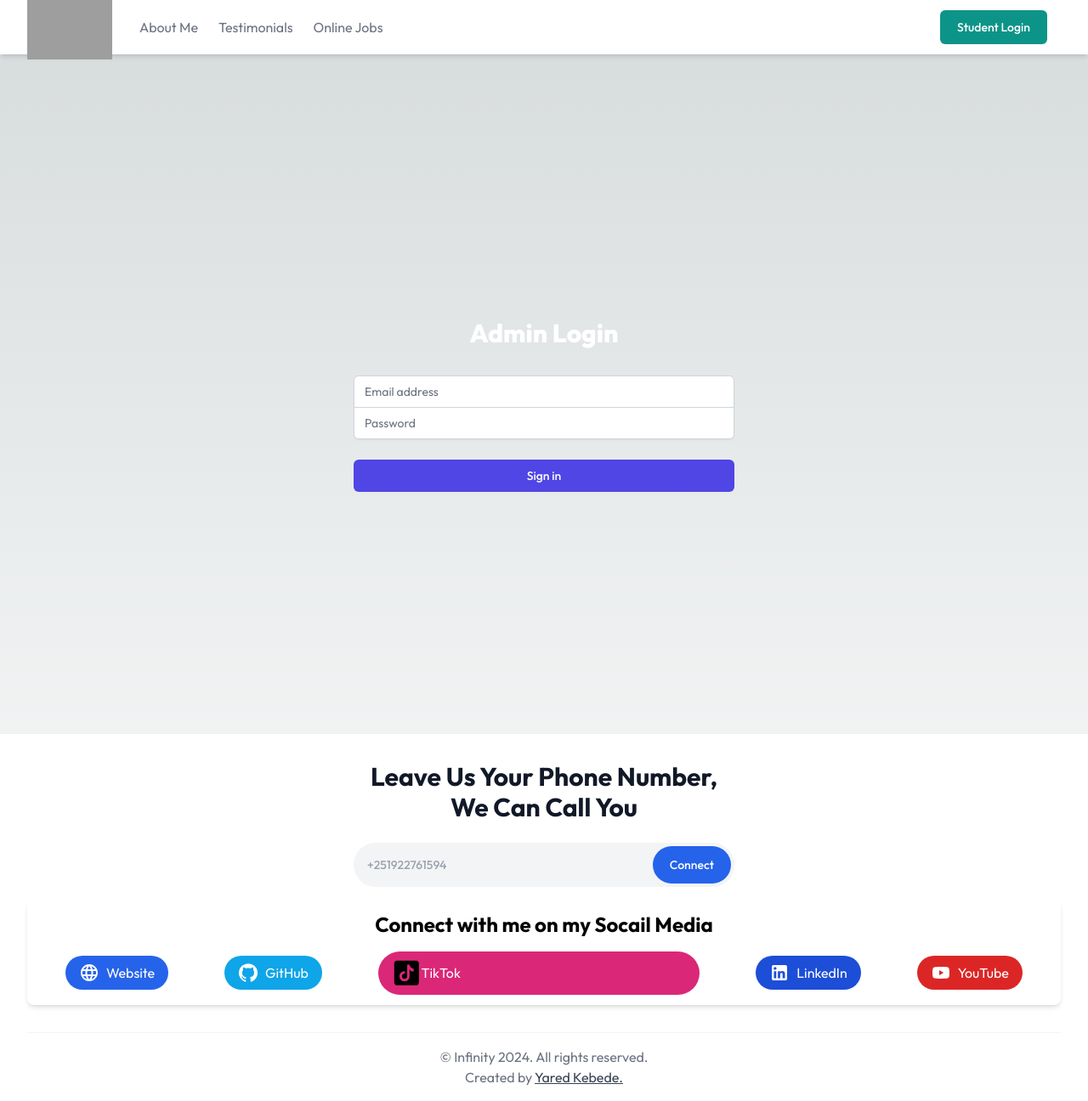
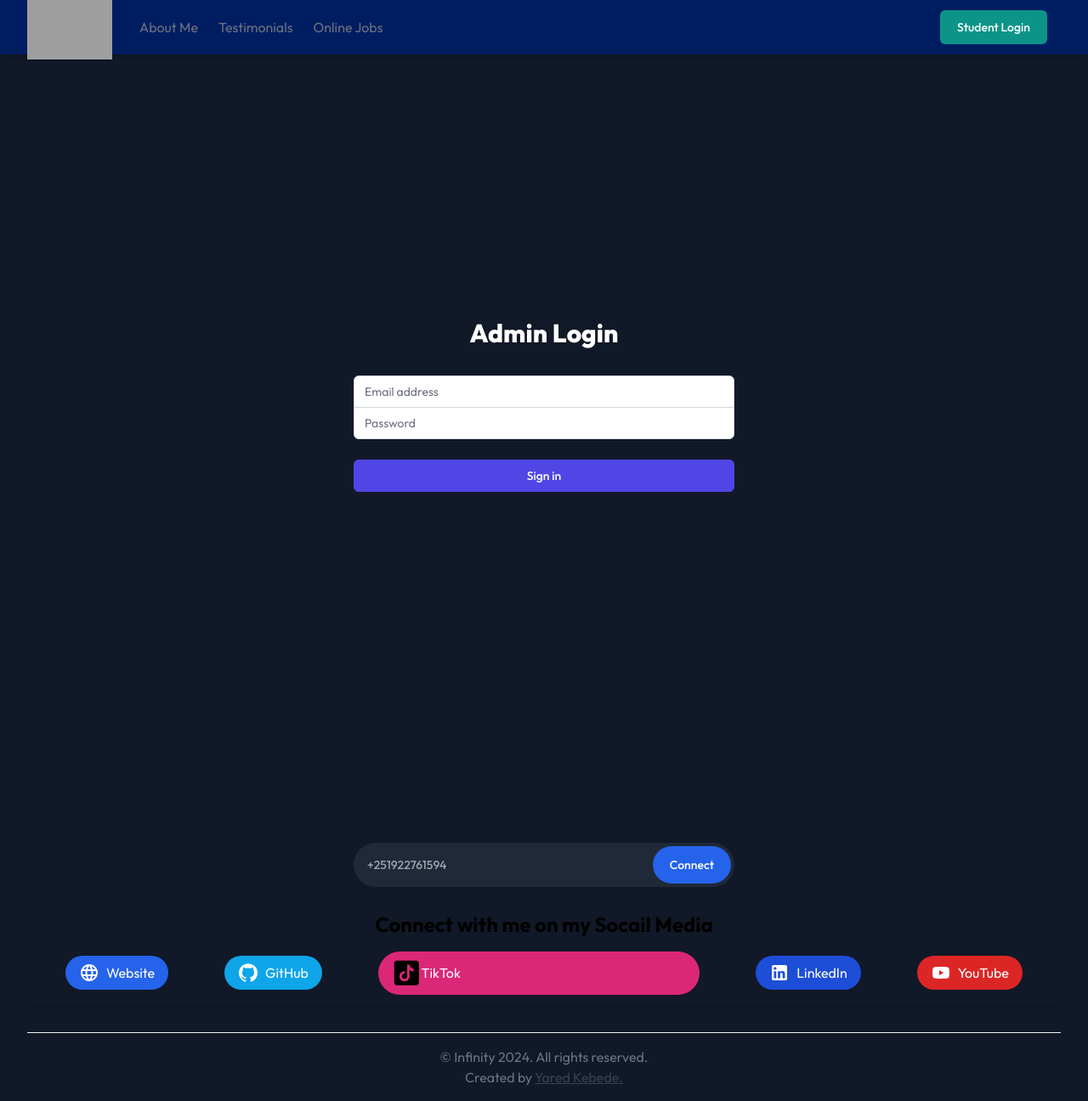
Before and after one commit to Yareda21/fu, a Next.js app: page /login in a window 1280 px wide. Shown: the whole page at 85% size. Built offline with nearby package versions, Linux system fonts and the light colour scheme; no server answers; grey boxes are pictures that could not be loaded.

Commit message:
git push

```diff
--- a/app/About/page.jsx
+++ b/app/About/page.jsx
@@ -207,11 +207,14 @@ export default function About() {
                         </div>
                     </motion.div>
 
-                    <motion.div className="mb-16 mt-10" variants={itemVariants}>
+                    <motion.div
+                        className="mb-16 h-[500px] mt-10"
+                        variants={itemVariants}
+                    >
                         <h2 className="text-2xl font-bold mb-4">
                             My Credentials
                         </h2>
-                        <div className="flex flex-col md:flex-row gap-4 justify-center">
+                        <div className="flex h-[500px] flex-col md:flex-row gap-4 justify-center">
                             <Carousel
                                 showArrows={true}
                                 showStatus={false}
@@ -219,7 +222,7 @@ export default function About() {
                                 infiniteLoop={true}
                                 autoPlay={true}
                                 interval={5000}
-                                className="rounded-lg lg:w-[45%] shadow-lg overflow-hidden"
+                                className="rounded-lg lg:w-[45%] shadow-lg flex  overflow-hidden"
                             >
                                 {certificateImages.map((image, index) => (
                                     <div key={index}>
--- a/app/components/Footer.jsx
+++ b/app/components/Footer.jsx
@@ -53,7 +53,7 @@ const Footer = () => {
     ];
     return (
         //
-        <footer className="bg-white dark:bg-gray-900 ">
+        <footer className=" bg-gray-900 ">
             <div className="mx-auto max-w-screen-xl px-4 pb-4 pt-8 sm:px-6 lg:px-8">
                 <div className="mx-auto max-w-md">
                     <strong className="block text-center text-lg font-bold text-gray-900 dark:text-white sm:text-3xl">
@@ -68,7 +68,7 @@ const Footer = () => {
                             </label>
 
                             <input
-                                className="w-full rounded-full border-gray-200 bg-gray-100 p-4 pe-32 text-sm font-medium dark:border-gray-700 dark:bg-gray-800 dark:text-white"
+                                className="w-full rounded-full p-4 pe-32 text-sm font-medium border-gray-700  bg-gray-800 text-white"
                                 id="phone"
                                 type="tel"
                                 placeholder="+251922761594"
--- a/app/components/Nav.jsx
+++ b/app/components/Nav.jsx
@@ -25,7 +25,7 @@ const Nav = () => {
     };
 
     return (
-        <header className=" sticky top-0 left-0  right-0 bg-white dark:bg-[#001d62] gray-900 z-40">
+        <header className=" sticky top-0 left-0  right-0 bg-[#001d62] gray-900 z-40">
             <div className="mx-auto shadow-md flex h-16 max-w-screen-xl items-center gap-8 px-4 sm:px-6 lg:px-8">
                 <a className="block text-teal-600 dark:text-teal-300" href="/">
                     <Image
@@ -41,7 +41,7 @@ const Nav = () => {
                         aria-label="Global"
                         className={`${
                             isMenuOpen ? "block h-screen" : "hidden"
-                        } md:block absolute md:relative top-16 left-0 right-0 bg-white dark:bg-[#001d62] md:top-0`}
+                        } md:block absolute md:relative top-16 left-0 right-0 bg-[#001d62] md:top-0`}
                     >
                         <motion.ul
                             initial="hidden"
@@ -109,7 +109,7 @@ const Nav = () => {
                         <div>
                             <button
                                 onClick={toggleMenu}
-                                className="block rounded bg-gray-100 p-2.5 text-gray-600 transition hover:text-gray-600/75 dark:bg-gray-800 dark:text-white dark:hover:text-white/75 md:hidden"
+                                className="block rounded p-2.5 text-gray-600 transition hover:text-gray-600/75 bg-gray-800 dark:text-white dark:hover:text-white/75 md:hidden"
                             >
                                 <span className="sr-only">Toggle menu</span>
                                 {isMenuOpen ? (
--- a/app/login/page.jsx
+++ b/app/login/page.jsx
@@ -45,7 +45,7 @@ export default function AdminLogin() {
     };
 
     return (
-        <div className="min-h-screen flex items-center justify-center dark:bg-gray-900 py-12 px-4 sm:px-6 lg:px-8">
+        <div className="min-h-screen flex items-center justify-center bg-gray-900 py-12 px-4 sm:px-6 lg:px-8">
             <div className="max-w-md w-full space-y-8">
                 <div>
                     <h2 className="mt-6 text-center text-3xl font-extrabold text-white">
--- a/app/loginStudent/page.jsx
+++ b/app/loginStudent/page.jsx
@@ -88,7 +88,7 @@ export default function AdminLogin() {
     };
 
     return (
-        <div className="min-h-screen flex items-center justify-center dark:bg-gray-900 py-12 px-4 sm:px-6 lg:px-8">
+        <div className="min-h-screen flex items-center justify-center bg-gray-900 py-12 px-4 sm:px-6 lg:px-8">
             <div className="max-w-md w-full space-y-8">
                 <div>
                     <h2 className="mt-6 text-center text-3xl font-extrabold text-white">
```
Also changed, not shown: assets/jobResource.js (+14 -1 lines).
